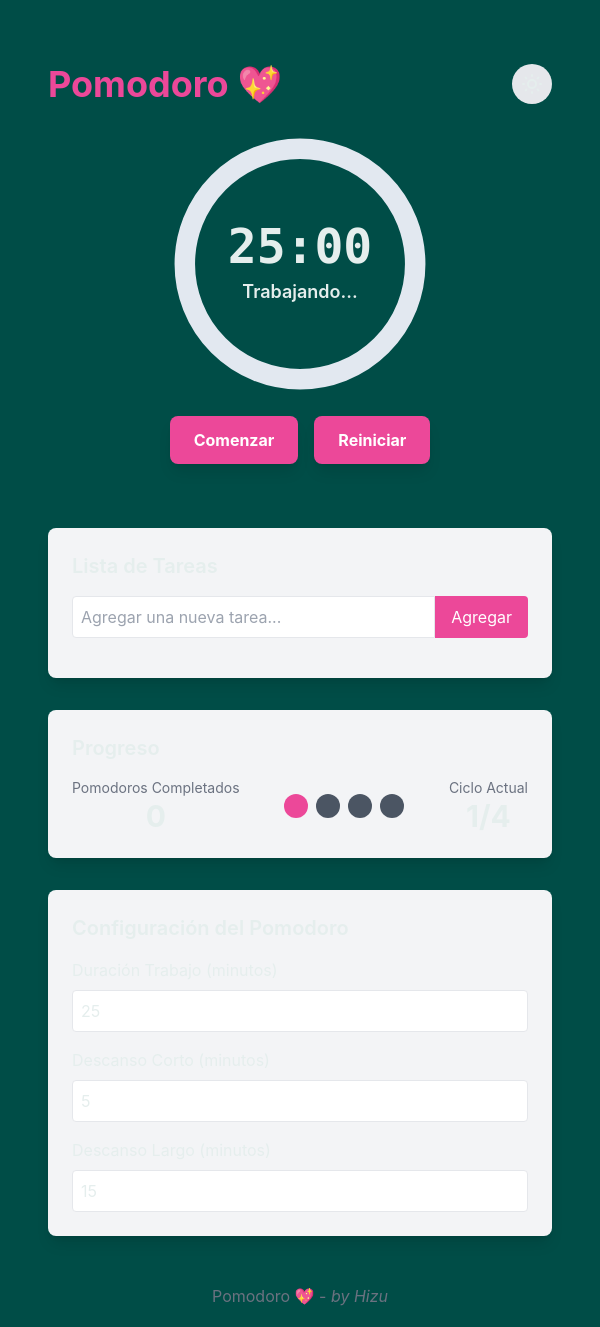
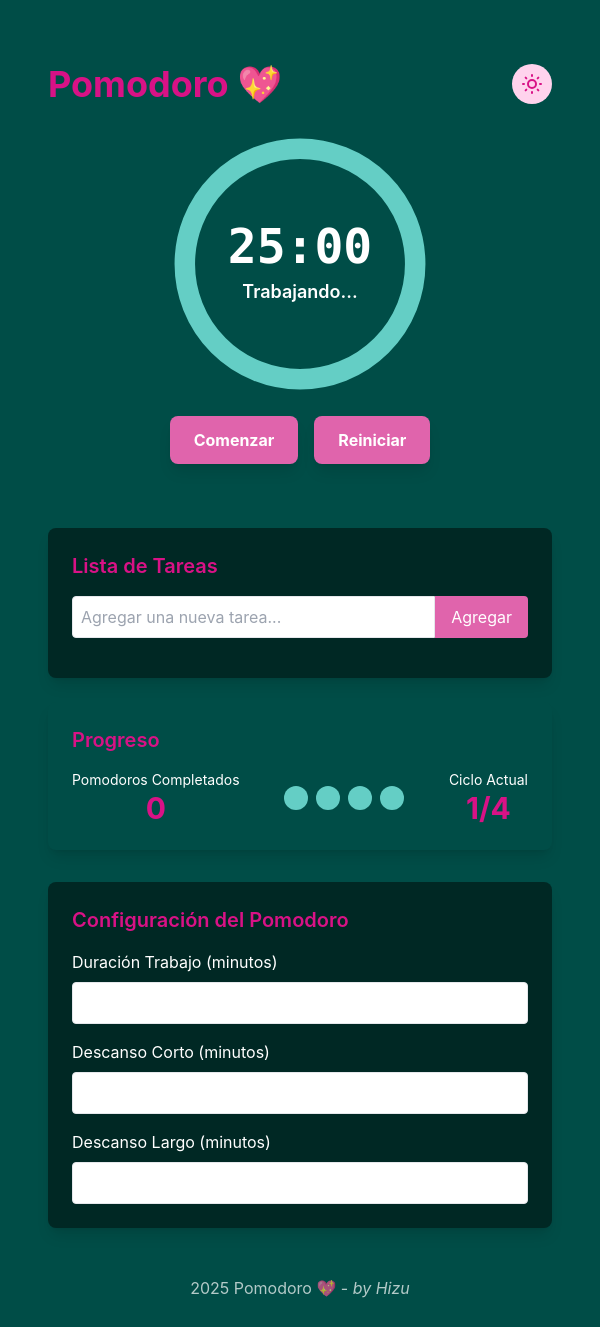
Before and after one commit to hizulu/pomodoro-app, an Electron app: page src/index.html in a window 600 px wide. Drawn offline with nearby package versions, Linux system fonts and the light colour scheme.

Commit message:
Color changes

```diff
--- a/src/index.html
+++ b/src/index.html
@@ -27,13 +27,34 @@
             transform-origin: 50% 50%;
         }
         /* Dark and light mode styles */
+        :root {
+            /* Tema claro */
+            --primary-bg: #fff4fc;
+            --primary-text: #ff00b7;
+            --primary-accent: #66a7f3;
+            --primary-accent-hover: rgb(24, 92, 159);
+            --secondary-accent: #e76ac3;
+            --secondary-bg: #c1deff;
+            --secondary-text: #002652;
+            --border-color: #00234b;
+            --col-color: #e5f1ff;/
+        }
         .dark-mode {
-            background-color: #004d47;
-            color: #e5eeed;
+            /* Tema oscuro */
+            --primary-bg: #004d47;
+            --primary-text: #d81286;
+            --primary-accent: #e064ac;
+            --primary-accent-hover: #af4081;
+            --secondary-accent: #64cec5;
+            --secondary-bg: #002824;
+            --secondary-text: #ffffff;
+            --border-color: #ffd3ed;
+            --col-color: #23655f;
         }
-        .light-mode {
-            background-color: #ffc2ef;
-            color: #550a41;
+
+        body {
+            background-color: var(--primary-bg);
+            color: var(--primary-text);
         }
     </style>
 
@@ -46,20 +67,18 @@
     <!-- Cabecera con el título y botón de tema -->
     <header class="flex items-center mb-8">
         <!-- Título principal -->
-        <h1 class="flex-grow text-4xl font-bold text-pink-500">Pomodoro 💖</h1>
+        <h1 class="flex-grow text-4xl font-bold text-[var(--primary-text)]">Pomodoro 💖</h1>
         <!-- Contenedor para el botón de alternar tema -->
         <div class="ml-4">
-            <button id="theme-toggle" class="p-2 rounded-full bg-gray-200 dark:bg-gray-700">
-
-            <!-- Icono del botón: sol/luna -->
-             <!-- Un SVG es un contenedor para gráficos vectoriales en XML -->
-             <!-- d es el atributo que le da la forma de sol/luna  -->
-            <svg xmlns="http://www.w3.org/2000/svg" class="h-6 w-6" fill="none" viewBox="0 0 24 24" stroke="currentColor">
-                    <path stroke-linecap="round" stroke-linejoin="round"
-                    stroke-width="2" d="M12 3v1m0 16v1m9-9h-1M4 12H3m15.364 6.364l-.707-.707M6.343 6.343l-.707-.707m12.728 0l-.707.707M6.343
-                    17.657l-.707.707M16 12a4 4 0 11-8 0 4 4 0 018 0z" />
+            <button id="theme-toggle" class="p-2 rounded-full bg-[var(--border-color)]">
+                <!-- Icono del botón: sol -->
+                <svg id="sun-icon" xmlns="http://www.w3.org/2000/svg" class="h-6 w-6" fill="none" viewBox="0 0 24 24" stroke="currentColor">
+                    <path stroke-linecap="round" stroke-linejoin="round" stroke-width="2" d="M12 3v1m0 16v1m9-9h-1M4 12H3m15.364 6.364l-.707-.707M6.343 6.343l-.707-.707m12.728 0l-.707.707M6.343 17.657l-.707.707M16 12a4 4 0 11-8 0 4 4 0 018 0z" />
                 </svg>
-
+                <!-- Icono del botón: luna -->
+                <svg id="moon-icon" xmlns="http://www.w3.org/2000/svg" class="h-6 w-6 hidden" fill="none" viewBox="0 0 24 24" stroke="currentColor">
+                    <path stroke-linecap="round" stroke-linejoin="round" stroke-width="2" d="M12 3c0 1.104-.896 2-2 2s-2-.896-2-2 2-2 2-2 2 .896 2 2zm0 18c0 1.104-.896 2-2 2s-2-.896-2-2 2-2 2-2 2 .896 2 2zm9-9c1.104 0 2 .896 2 2s-.896 2-2 2-2-.896-2-2 2-2 2-2zm-18 0c1.104 0 2 .896 2 2s-.896 2-2 2-2-.896-2-2 2-2 2-2zm12.707-6.293c.391.391.391 1.023 0 1.414l-1.414 1.414c-.391.391-1.023.391-1.414 0l-1.414-1.414c-.391-.391-.391-1.023 0-1.414s1.023-.391 1.414 0l1.414 1.414c.391.391 1.023.391 1.414 0zm-12.707 12.707c.391.391.391 1.023 0 1.414l-1.414 1.414c-.391.391-1.023.391-1.414 0l-1.414-1.414c-.391-.391-.391-1.023 0-1.414s1.023-.391 1.414 0l1.414 1.414c.391.391 1.023.391 1.414 0z" />
+                </svg>
             </button>
 
         </header>
@@ -70,13 +89,13 @@
                 <!-- Progress Ring -->
                 <div class="relative w-64 h-64 mb-6">
                     <svg class="w-full h-full" viewBox="0 0 100 100">
-                        <circle cx="50" cy="50" r="45" stroke="#e2e8f0" stroke-width="8" fill="transparent" />
-                        <circle id="progress-circle" class="progress-ring__circle" cx="50" cy="50" r="45" stroke="#EC4899" stroke-width="8" fill="transparent" stroke-dasharray="283" stroke-dashoffset="283" />
+                        <circle cx="50" cy="50" r="45" stroke="var(--secondary-accent)" stroke-width="8" fill="transparent" />
+                        <circle id="progress-circle" class="progress-ring__circle" cx="50" cy="50" r="45" stroke="var(--border-color)" stroke-width="8" fill="transparent" stroke-dasharray="283" stroke-dashoffset="283" />
                     </svg>
                     <!-- Tiempo y "Trabajo" -->
                     <div class="absolute inset-0 flex items-center justify-center flex-col">
-                        <div id="time-display" class="text-5xl font-mono font-bold mb-2">25:00</div>
-                        <div id="timer-state" class="text-lg font-semibold">Trabajando...</div>
+                        <div id="time-display" class="text-[var(--secondary-text)] text-5xl font-mono font-bold mb-2">25:00</div>
+                        <div id="timer-state" class="text-[var(--secondary-text)] text-lg font-semibold">Trabajando...</div>
                     </div>
                 </div>
 
@@ -84,28 +103,28 @@
             <div class="flex space-x-4 mb-8">
                 <!-- Botones de control del temporizador -->
                 <!-- Boton de inicio -->
-                <button id="start-btn" class="px-6 py-3 bg-pink-500 hover:bg-pink-600 text-white font-bold rounded-lg shadow-lg transition-colors">
+                <button id="start-btn" class="px-6 py-3 bg-[var(--primary-accent)] hover:bg-[var(--primary-accent-hover)] text-[var(--secondary-text)] font-bold rounded-lg shadow-lg transition-colors">
                     Comenzar
                 </button>
 
                 <!-- Boton de pausa -->
-                <button id="pause-btn" class="px-6 py-3 bg-pink-500 hover:bg-pink-600 text-white font-bold rounded-lg shadow-lg transition-colors hidden">
+                <button id="pause-btn" class="px-6 py-3 bg-[var(--primary-accent)] hover:bg-[var(--primary-accent-hover)] text-[var(--secondary-text)] font-bold rounded-lg shadow-lg transition-colors hidden">
                     Pausar
                 </button>
 
                 <!-- Boton de reinicio -->
-                <button id="reset-btn" class="px-6 py-3 bg-pink-500 hover:bg-pink-600 text-white font-bold rounded-lg shadow-lg transition-colors">
+                <button id="reset-btn" class="px-6 py-3 bg-[var(--primary-accent)] hover:bg-[var(--primary-accent-hover)] text-[var(--secondary-text)] font-bold rounded-lg shadow-lg transition-colors">
                     Reiniciar
                 </button>
             </div>
         </div>
 
        <!-- Task List -->
-            <div class="bg-gray-100 dark:bg-gray-800 rounded-lg p-6 mb-8 shadow-lg flex-1">
+        <div class="bg-[var(--secondary-bg)] rounded-lg p-6 shadow-lg flex-1 mb-6">
             <h2 class="text-xl font-semibold mb-4">Lista de Tareas</h2>
             <div class="flex mb-4">
-                    <input type="text" id="new-task" placeholder="Agregar una nueva tarea..." class="flex-1 p-2 border rounded-l dark:bg-gray-700 dark:border-gray-600">
-                    <button id="add-task" class="px-4 py-2 bg-pink-500 hover:bg-pink-600 text-white rounded-r">
+                <input type="text" id="new-task" placeholder="Agregar una nueva tarea..." class="flex-1 p-2 border rounded-l dark:bg-[var(--col-color)] dark:border-[var(--col-color)] text-[var(--secondary-text)]">
+                <button id="add-task" class="px-4 py-2 bg-[var(--primary-accent)] hover:bg-[var(--primary-accent-hover)] text-[var(--secondary-text)] rounded-r">
                     Agregar
                 </button>
             </div>
@@ -115,50 +134,52 @@
         </div>
 
         <!-- Pomodoro Counter -->
-            <div class="bg-gray-100 dark:bg-gray-800 rounded-lg p-6 mb-8 shadow-lg">
+        <div class="bg-[var(--primary-bg)] dark:bg-[var(--secondary-bg)] rounded-lg p-6 mb-8 shadow-lg">
             <h2 class="text-xl font-semibold mb-4">Progreso</h2>
             <div class="flex items-center justify-between">
                 <div class="text-center">
-                        <div class="text-sm text-gray-500 dark:text-gray-400">Pomodoros Completados</div>
+                    <div class="text-sm text-[var(--secondary-text)]">Pomodoros Completados</div>
                     <div id="pomodoro-count" class="text-3xl font-bold">0</div>
                 </div>
+                <!-- Pomodoro Indicators (circles) -->
                 <div class="flex space-x-2">
-                        <div class="w-6 h-6 rounded-full bg-pink-500"></div>
-                        <div class="w-6 h-6 rounded-full bg-gray-300 dark:bg-gray-600"></div>
-                        <div class="w-6 h-6 rounded-full bg-gray-300 dark:bg-gray-600"></div>
-                        <div class="w-6 h-6 rounded-full bg-gray-300 dark:bg-gray-600"></div>
+                    <div class="w-6 h-6 rounded-full bg-[var(--secondary-accent)]"></div>
+                    <div class="w-6 h-6 rounded-full bg-[var(--secondary-accent)]"></div>
+                    <div class="w-6 h-6 rounded-full bg-[var(--secondary-accent)]"></div>
+                    <div class="w-6 h-6 rounded-full bg-[var(--secondary-accent)]"></div>
                 </div>
                 <div class="text-center">
-                        <div class="text-sm text-gray-500 dark:text-gray-400">Ciclo Actual</div>
+                    <div class="text-sm text-[var(--secondary-text)]">Ciclo Actual</div>
                     <div id="cycle-count" class="text-3xl font-bold">1/4</div>
                 </div>
             </div>
         </div>
 
+
         <!-- Timer Settings -->
           <!-- Configuración del temporizador -->
           <!-- Esta sección permite al usuario ajustar la duración del trabajo y los descansos -->
-            <div class="bg-gray-100 dark:bg-gray-800 rounded-lg p-6 mb-8 shadow-lg">
+            <div class="bg-[var(--secondary-bg)] dark:bg-[var(--secondary-bg)] rounded-lg p-6 mb-8 shadow-lg">
                 <h2 class="text-xl font-semibold mb-4">Configuración del Pomodoro</h2>
                 <div class="grid grid-cols-1 md:grid-cols-3 gap-4">
                     <div>
-                        <label for="work-duration" class="block mb-2">Duración Trabajo (minutos)</label>
-                        <input type="number" id="work-duration" min="1" max="60" value="25" class="w-full p-2 border rounded dark:bg-gray-700 dark:border-gray-600">
+                        <label for="work-duration" class="text-[var(--secondary-text)] block mb-2">Duración Trabajo (minutos)</label>
+                        <input type="number" id="work-duration" min="1" max="60" value="25" class="w-full p-2 border rounded dark:bg-[var(--col-color)] text-[var(--secondary-text)] dark:text-[var(--secondary-text)]">
                     </div>
                     <div>
-                        <label for="short-break" class="block mb-2">Descanso Corto (minutos)</label>
-                        <input type="number" id="short-break" min="1" max="15" value="5" class="w-full p-2 border rounded dark:bg-gray-700 dark:border-gray-600">
+                        <label for="short-break" class="text-[var(--secondary-text)] block mb-2">Descanso Corto (minutos)</label>
+                        <input type="number" id="short-break" min="1" max="15" value="5" class="w-full p-2 border rounded dark:bg-[var(--col-color)] text-[var(--secondary-text)] dark:text-[var(--secondary-text)]">
                     </div>
                     <div>
-                        <label for="long-break" class="block mb-2">Descanso Largo (minutos)</label>
-                        <input type="number" id="long-break" min="1" max="30" value="15" class="w-full p-2 border rounded dark:bg-gray-700 dark:border-gray-600">
+                        <label for="long-break" class="text-[var(--secondary-text)] block mb-2">Descanso Largo (minutos)</label>
+                        <input type="number" id="long-break" min="1" max="30" value="15" class="w-full p-2 border rounded dark:bg-[var(--col-color)] text-[var(--secondary-text)] dark:text-[var(--secondary-text)]">
                     </div>
                 </div>
             </div>
 
         <!-- Pie de pagina -->
-        <footer class="text-center py-4 text-gray-500 dark:text-gray-400">
-            Pomodoro 💖 - <span class="italic">by Hizu</span>
+        <footer class="text-center py-4 text-[color-mix(in_srgb,var(--secondary-text),transparent_30%)]">
+            2025 Pomodoro 💖 - <span class="italic">by Hizu</span>
         </footer>
 
         <!-- Link to the external JavaScript file -->
--- a/src/logic.js
+++ b/src/logic.js
@@ -36,11 +36,14 @@ themeToggle.addEventListener('click', () => {
     // Cambiar el icono del botón de alternar tema
     const isDarkMode = document.body.classList.contains('dark-mode');
     themeToggle.innerHTML = isDarkMode ?
+        //Sun icon
         `<svg xmlns="http://www.w3.org/2000/svg" class="h-6 w-6" fill="none" viewBox="0 0 24 24" stroke="currentColor">
-            <path stroke-linecap="round" stroke-linejoin="round" stroke-width="2" d="M12 3v1m0 16v1m9-9h-1M4 12H3m15.364 6.364l-.707-.707M6.343 6.343l-.707-.707m12.728 0l-.707.707M6.343 17.657l-.707.707M16 12a4 4 0 11-8 0 4 4 0 018 0z" />
+        <path stroke-linecap="round" stroke-linejoin="round" stroke-width="2" d="M12 3v1m0 16v1m9-9h-1M4 12H3 m15.364 6.364l-.707-.707 M6.343 6.343l-.707-.707 m12.728 0l-.707.707 M6.343 17.657l-.707.707 M16 12a4 4 0 11-8 0 4 4 0 018 0z" />
         </svg>` :
+
+        //Moon icon
         `<svg xmlns="http://www.w3.org/2000/svg" class="h-6 w-6" fill="none" viewBox="0 0 24 24" stroke="currentColor">
-            <path stroke-linecap="round" stroke-linejoin="round" stroke-width="2" d="M12 3v1m0 16v1m9-9h-1M4 12H3m15.364 6.364l-.707-.707M6.343 6.343l-.707-.707m12.728 0l-.707.707M6.343 17.657l-.707.707M16 12a4 4 0 11-8 0 4 4 0 018 0z" />
+        <path stroke-linecap="round" stroke-linejoin="round" stroke-width="2" d="M 12 2.5 A 9.5 9.5 0 1 0 21.5 12 A 7.5 7.5 0 1 1 12 2.5 Z"/>
         </svg>`;
 });
 
@@ -94,7 +97,7 @@ function resetTimer() {
 
     if (isWorkTime) {
         timeLeft = parseInt(workDuration.value) * 60;
-        timerState.textContent = 'Trabajo';
+        timerState.textContent = 'Trabajando...';
     } else {
         timeLeft = pomodorosCompleted === totalCycles - 1
             ? parseInt(longBreak.value) * 60
@@ -165,15 +168,14 @@ function updateProgressRing() {
 function updatePomodoroCounter() {
     pomodoroCount.textContent = pomodorosCompleted;
 
-    const pomodoroIndicators = document.querySelectorAll('.bg-gray-300, .bg-gray-600');
+    const pomodoroIndicators = document.querySelectorAll('.bg-primary-accent, .bg-secondary-bg');
     pomodoroIndicators.forEach((indicator, index) => {
         if (index < pomodorosCompleted) {
-            indicator.classList.remove('bg-gray-300', 'bg-gray-600');
-            indicator.classList.add('bg-pink-500');
+            indicator.classList.remove('bg-secondary-bg'); // Remover el color de fondo secundario
+            indicator.classList.add('bg-primary-accent'); // Agregar el color de fondo primario
         } else {
-            indicator.classList.remove('bg-pink-500');
-            indicator.classList.add(document.body.classList.contains('dark-mode') ? 'bg-gray-600' : 'bg-gray-300');
-            indicator.classList.add(document.body.classList.contains('light-mode') ? 'dark:bg-gray-600' : 'bg-gray-300');
+            indicator.classList.remove('bg-primary-accent'); // Remover el color de fondo primario
+            indicator.classList.add(document.body.classList.contains('dark-mode') ? 'bg-secondary-bg' : 'bg-primary-accent'); // Agregar el color de fondo según el modo
         }
     });
 
@@ -205,17 +207,17 @@ function addNewTask() {
     const taskText = newTask.value.trim();
     if (taskText) {
         const taskItem = document.createElement('li');
-        taskItem.className = 'flex items-center justify-between p-2 bg-white dark:bg-gray-700 rounded shadow';
+        taskItem.className = 'flex items-center justify-between p-2 bg-[var(--primary-bg)] dark:bg-[var(--secondary-bg)] rounded shadow';
         taskItem.setAttribute('draggable', 'true'); // Hacer el elemento arrastrable
 
         taskItem.innerHTML = `
             <div class="flex items-center">
-                <svg xmlns="http://www.w3.org/2000/svg" class="h-5 w-5 mr-2 text-gray-400" fill="none" viewBox="0 0 24 24" stroke="currentColor">
+                <svg xmlns="http://www.w3.org/2000/svg" class="h-5 w-5 mr-2 text-[var(--secondary-text)]" fill="none" viewBox="0 0 24 24" stroke="currentColor">
                     <path stroke-linecap="round" stroke-linejoin="round" stroke-width="2" d="M4 6h16M4 12h16M4 18h16" />
                 </svg>
                 <span>${taskText}</span>
             </div>
-            <button class="p-1 text-pink-500 hover:text-pink-700">
+            <button class="p-1 text-[var(--primary-accent)] hover:text-[var(--primary-accent-hover)]">
                 <svg xmlns="http://www.w3.org/2000/svg" class="h-5 w-5" viewBox="0 0 20 20" fill="currentColor">
                     <path fill-rule="evenodd" d="M9 2a1 1 0 00-.894.553L7.382 4H4a1 1 0 000 2v10a2 2 0 002 2h8a2 2 0 002-2V6a1 1 0 100-2h-3.382l-.724-1.447A1 1 0 0011 2H9zM7 8a1 1 0 012 0v6a1 1 0 11-2 0V8zm5-1a1 1 0 00-1 1v6a1 1 0 102 0V8a1 1 0 00-1-1z" clip-rule="evenodd" />
                 </svg>
```
Lines whose indentation alone changed are shown as unchanged.
